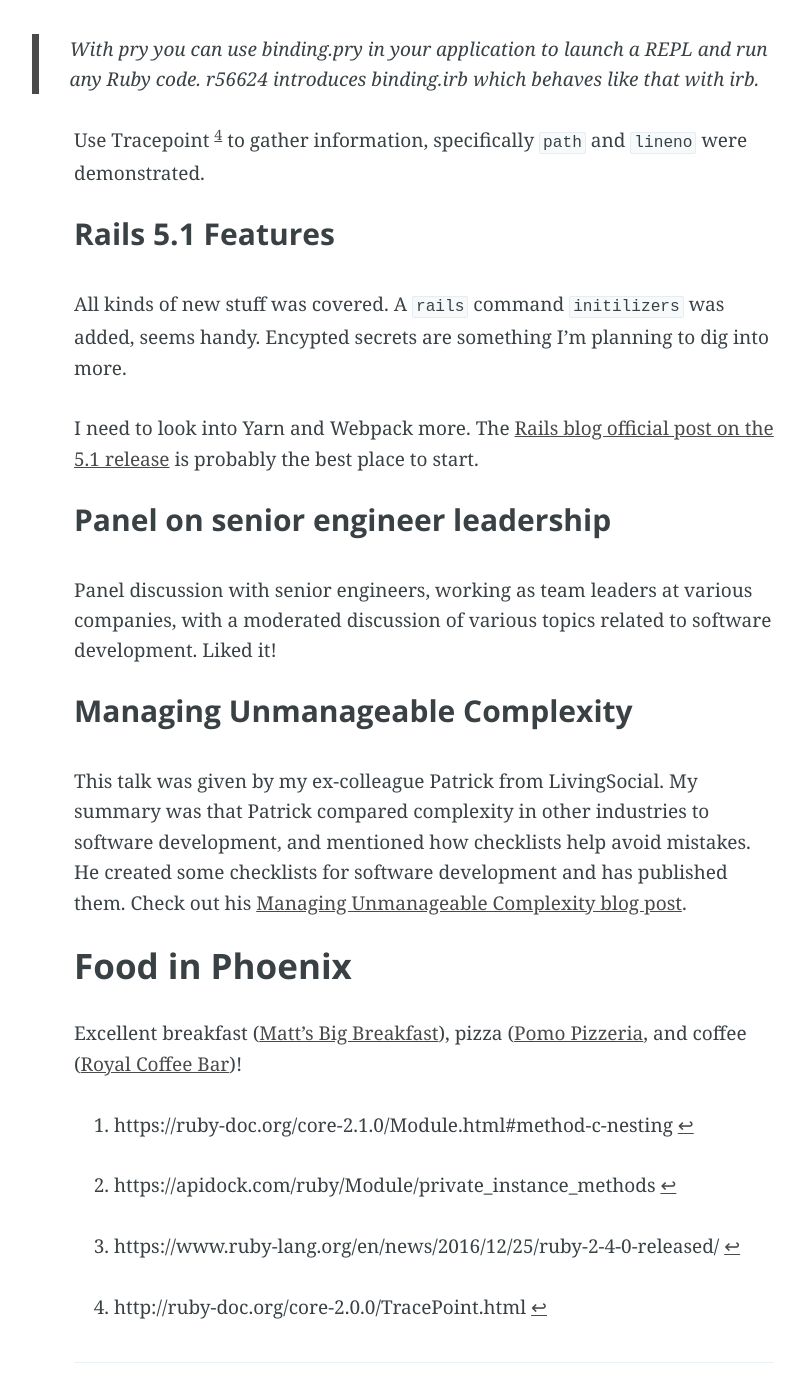
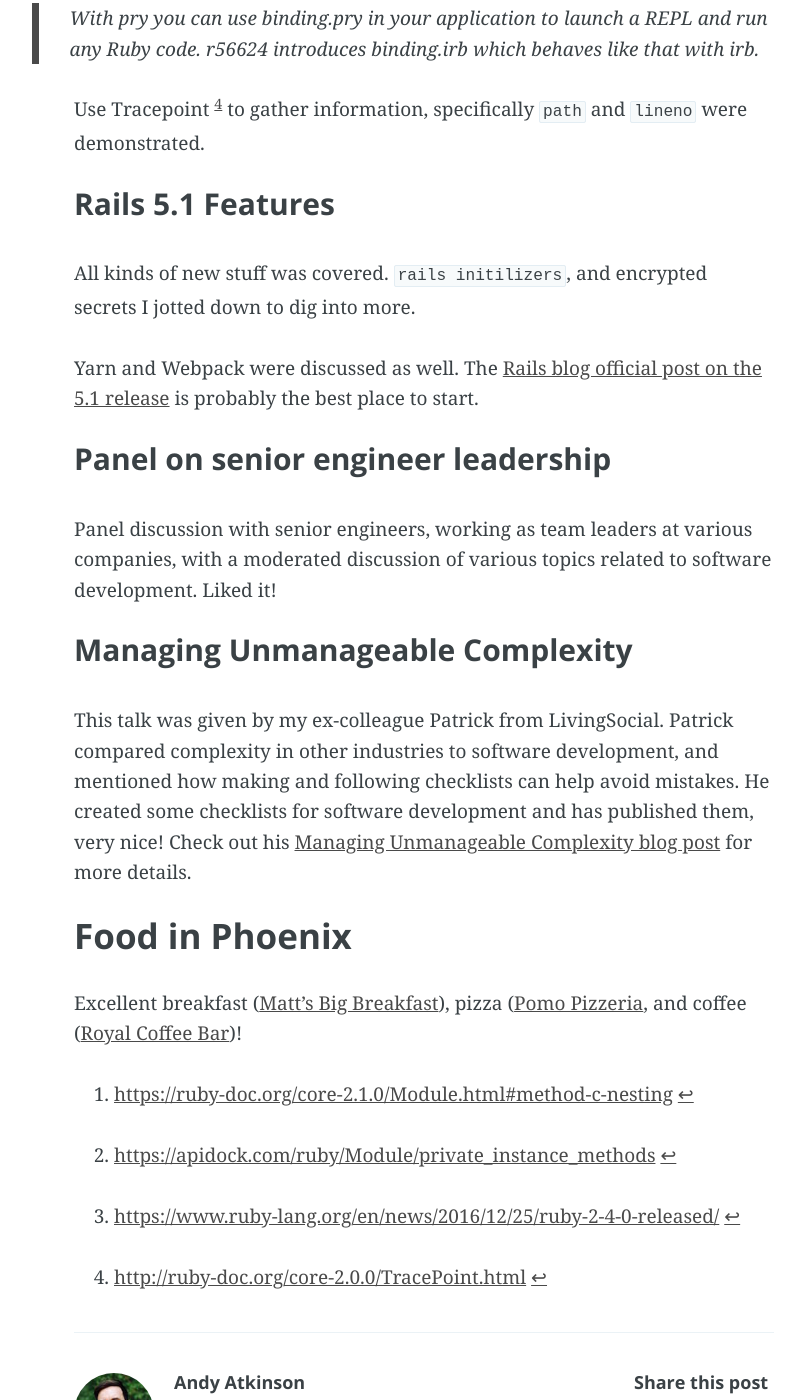
Before and after one commit to andyatkinson/blog, a Jekyll site: the page built from _posts/2017-06-06-railsconf-2017.md, in a window 1280 px wide and 1400 px high, scrolled down 2377 px. Shown: the whole window, without its empty margins (216-1021 px from the left). Built offline with Jekyll 4.4.1, drawn with Linux system fonts in a browser that asks for light colours; Markdown is read by kramdown in place of the engine named in the settings; some of the changed text lies outside the part shown.

Commit message:
Cleanups

```diff
--- a/_posts/2017-06-06-railsconf-2017.md
+++ b/_posts/2017-06-06-railsconf-2017.md
@@ -39,11 +39,9 @@
 
 #### Practical Debugging
 
-Presentation: https://www.youtube.com/watch?v=oi4h30chCz8
-
 > The Ruby standard library has enough tools built-in to debug effectively.
 
-The other main takeaway for me was that, in lieu of a compiler in Ruby, we actually have really effective debugging tools. The speaker said we're "trading niceties for introspection" which I thought was an interesting way to put it.
+The other main takeaway for me was that, in lieu of a compiler in Ruby, we have really effective debugging tools. The speaker said we're "trading niceties for introspection", which I thought was interesting. I jotted ones down that were new to me and that I don't use, but would like to incorporate into my workflow.
 
 `Module.nesting` [^api-module-nesting]
 
@@ -57,9 +55,9 @@
 
 #### Rails 5.1 Features
 
-All kinds of new stuff was covered. A `rails` command `initilizers` was added, seems handy. Encypted secrets are something I'm planning to dig into more.
+All kinds of new stuff was covered. `rails initilizers`, and encrypted secrets I jotted down to dig into more.
 
-I need to look into Yarn and Webpack more. The [Rails blog official post on the 5.1 release](http://weblog.rubyonrails.org/2017/4/27/Rails-5-1-final/) is probably the best place to start.
+Yarn and Webpack were discussed as well. The [Rails blog official post on the 5.1 release](http://weblog.rubyonrails.org/2017/4/27/Rails-5-1-final/) is probably the best place to start.
 
 #### Panel on senior engineer leadership
 
@@ -67,7 +65,7 @@
 
 #### Managing Unmanageable Complexity
 
-This talk was given by my ex-colleague Patrick from LivingSocial. My summary was that Patrick compared complexity in other industries to software development, and mentioned how checklists help avoid mistakes. He created some checklists for software development and has published them. Check out his [Managing Unmanageable Complexity blog post](http://pragmati.st/2017/05/06/managing-unmanageable-complexity/).
+This talk was given by my ex-colleague Patrick from LivingSocial. Patrick compared complexity in other industries to software development, and mentioned how making and following checklists can help avoid mistakes. He created some checklists for software development and has published them, very nice! Check out his [Managing Unmanageable Complexity blog post](http://pragmati.st/2017/05/06/managing-unmanageable-complexity/) for more details.
 
 
 ### Food in Phoenix
@@ -76,7 +74,7 @@
 
 
 
-[^api-module-nesting]: https://ruby-doc.org/core-2.1.0/Module.html#method-c-nesting
-[^api-private-instance-methods]: https://apidock.com/ruby/Module/private_instance_methods
-[^ruby-2-4]: https://www.ruby-lang.org/en/news/2016/12/25/ruby-2-4-0-released/
-[^tracepoint]: http://ruby-doc.org/core-2.0.0/TracePoint.html
+[^api-module-nesting]: [https://ruby-doc.org/core-2.1.0/Module.html#method-c-nesting](https://ruby-doc.org/core-2.1.0/Module.html#method-c-nesting)
+[^api-private-instance-methods]: [https://apidock.com/ruby/Module/private_instance_methods](https://apidock.com/ruby/Module/private_instance_methods)
+[^ruby-2-4]: [https://www.ruby-lang.org/en/news/2016/12/25/ruby-2-4-0-released/](https://www.ruby-lang.org/en/news/2016/12/25/ruby-2-4-0-released/)
+[^tracepoint]: [http://ruby-doc.org/core-2.0.0/TracePoint.html](http://ruby-doc.org/core-2.0.0/TracePoint.html)
```
